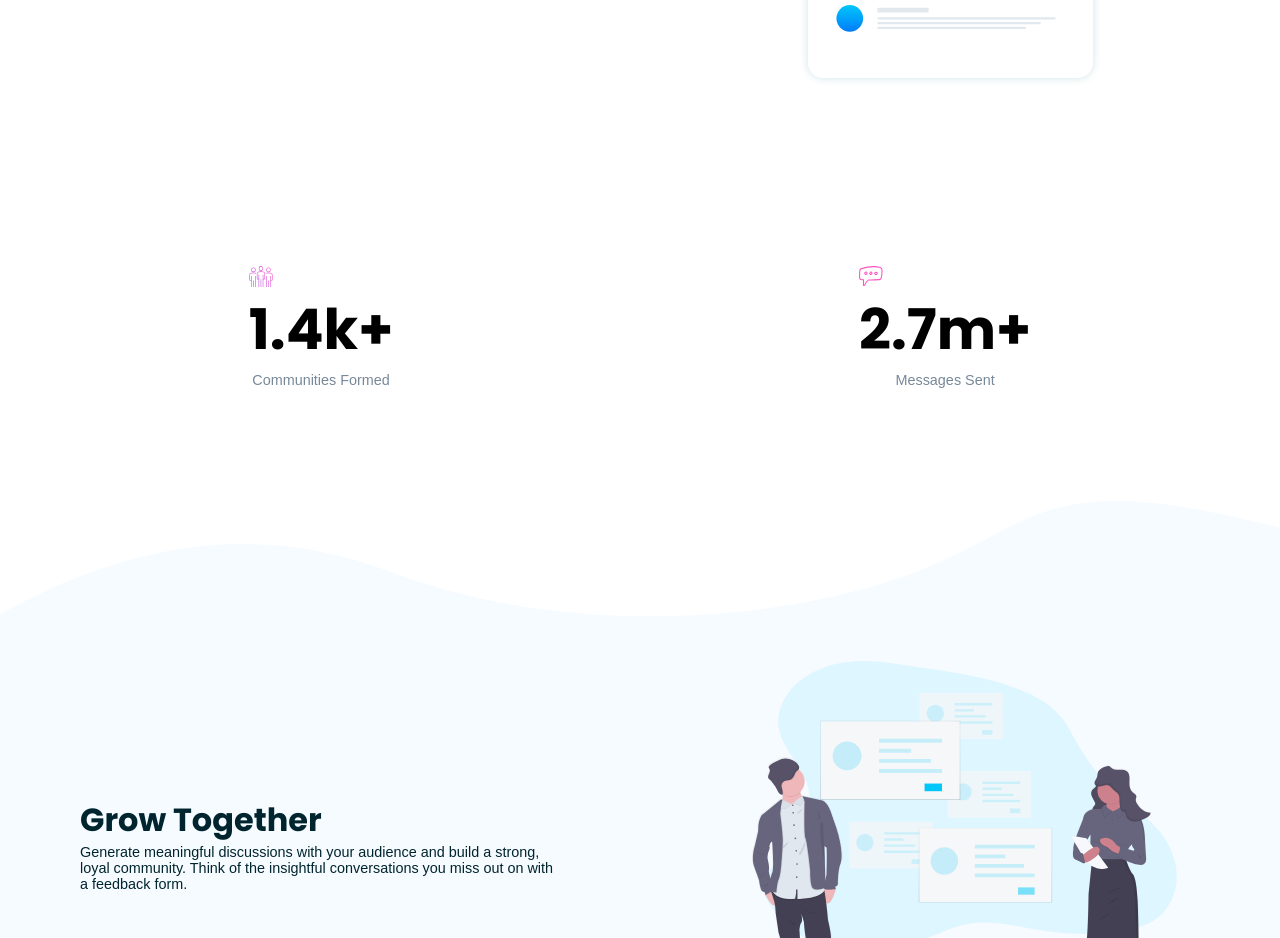
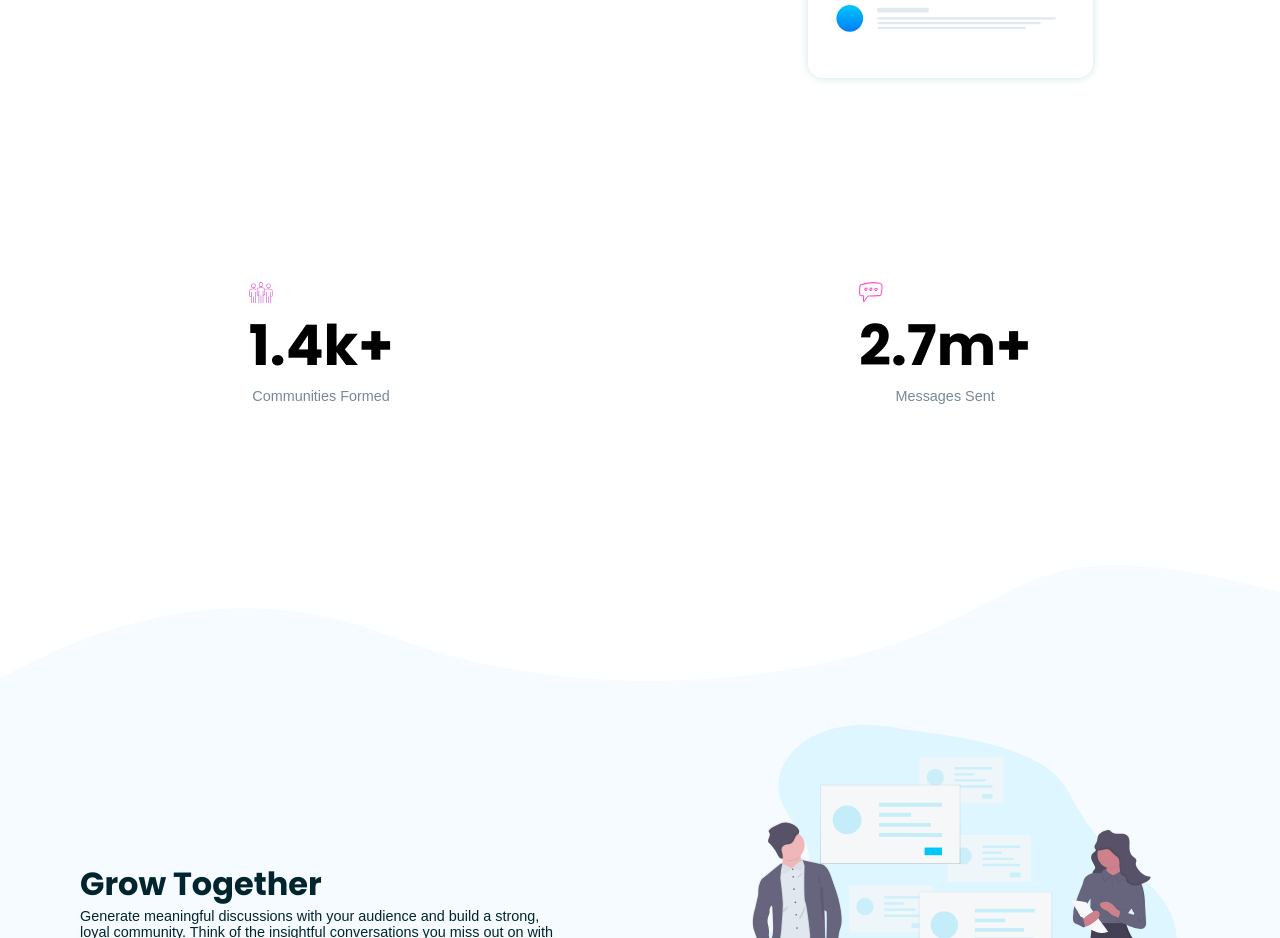
Before and after one commit to VickyAzola/Huddle-landing-page-with-curved-sections, a React (Vite) app: page / in a window 1280 px wide. Shown: the part 1060-1998 px from the top of the page. Built offline with nearby package versions, Linux system fonts and the light colour scheme.

Commit message:
Update App.css

```diff
--- a/src/App.css
+++ b/src/App.css
@@ -15,13 +15,13 @@
     background-repeat: no-repeat;
     background-size: contain;
     text-align: center;
-    padding: 9rem 1rem 15rem;
+    padding: 10rem 1rem 12rem;
     border-top: 1px solid #f6fbff;
     border-bottom: 1px solid var(--VeryDarkCyan);
 }
 
 .comunnity h4 {
-    font-size: 2rem;
+    font-size: 1.5rem;
     margin-bottom: 1.5rem;
 }
 
@@ -29,7 +29,7 @@
     .stats-container {
         background-image: url('/images/bg-section-top-desktop-1.svg');
         background-size: contain;
-        padding: 8rem 1rem 12rem;
+       padding: 9rem 1rem 15rem;
         display: flex;
         justify-content: space-around;
     }
```
